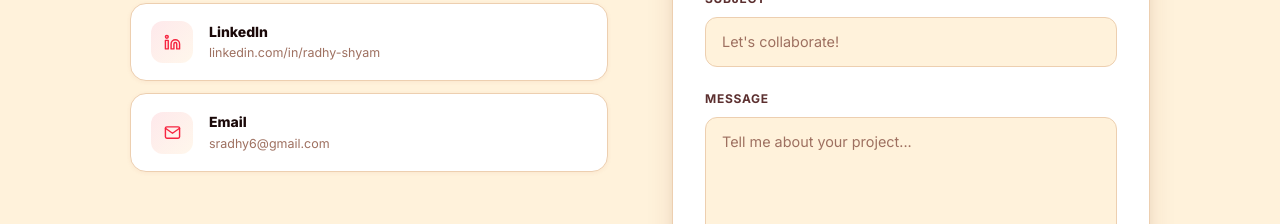
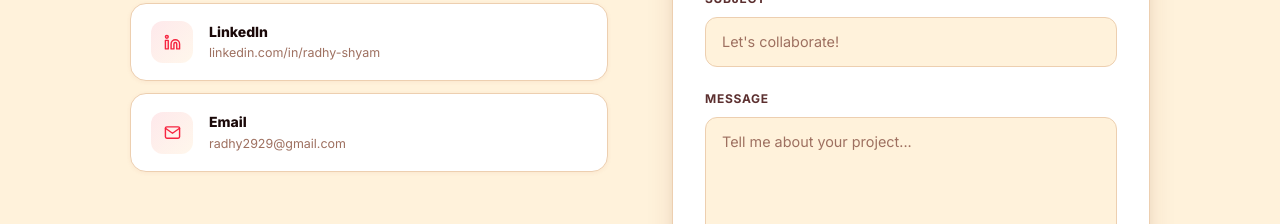
Before and after one commit to Radhy-shyam-29/MyPortfolio, a React (Vite) app: page / in a window 1280 px wide. Shown: the part 5520-5744 px from the top of the page. Built offline with nearby package versions, Linux system fonts and the light colour scheme.

Commit message:
Update email to radhy2929@gmail.com across Contact and Footer

```diff
--- a/src/components/Contact.jsx
+++ b/src/components/Contact.jsx
@@ -8,7 +8,7 @@ import { fadeUp, slideLeft, slideRight, staggerContainer } from '../utils/animat
 const socials = [
   { icon: FiGithub,   label: 'GitHub',   url: 'https://github.com/Radhy-shyam-29',                        sub: '@Radhy-shyam-29' },
   { icon: FiLinkedin, label: 'LinkedIn', url: 'https://www.linkedin.com/in/radhy-shyam-914a8634b/',        sub: 'linkedin.com/in/radhy-shyam' },
-  { icon: FiMail,     label: 'Email',    url: 'mailto:sradhy6@gmail.com',                                  sub: 'sradhy6@gmail.com' },
+  { icon: FiMail,     label: 'Email',    url: 'mailto:radhy2929@gmail.com',                                sub: 'radhy2929@gmail.com' },
 ]
 
 const fields = [
@@ -28,7 +28,7 @@ export default function Contact() {
   const handleSubmit = (e) => {
     e.preventDefault()
     const { name, email, subject, message } = form
-    window.open(`mailto:sradhy6@gmail.com?subject=${encodeURIComponent(subject)}&body=${encodeURIComponent(`From: ${name}\nEmail: ${email}\n\n${message}`)}`)
+    window.open(`mailto:radhy2929@gmail.com?subject=${encodeURIComponent(subject)}&body=${encodeURIComponent(`From: ${name}\nEmail: ${email}\n\n${message}`)}`)
     setSent(true)
     setTimeout(() => { setSent(false); setForm({ name: '', email: '', subject: '', message: '' }) }, 4000)
   }
--- a/src/components/Footer.jsx
+++ b/src/components/Footer.jsx
@@ -11,7 +11,7 @@ const navLinks = [
 const socials = [
   { icon: FiGithub,   url: 'https://github.com/Radhy-shyam-29',                       label: 'GitHub' },
   { icon: FiLinkedin, url: 'https://www.linkedin.com/in/radhy-shyam-914a8634b/',       label: 'LinkedIn' },
-  { icon: FiMail,     url: 'mailto:sradhy6@gmail.com',                                 label: 'Email' },
+  { icon: FiMail,     url: 'mailto:radhy2929@gmail.com',                               label: 'Email' },
 ]
 
 export default function Footer() {
```
